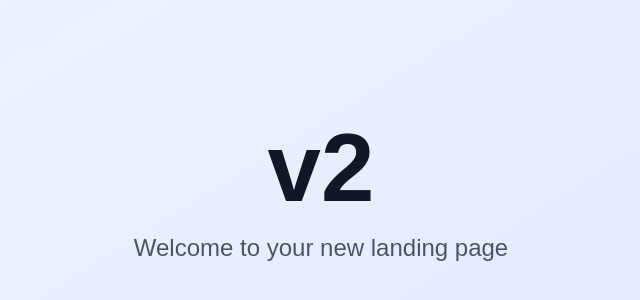
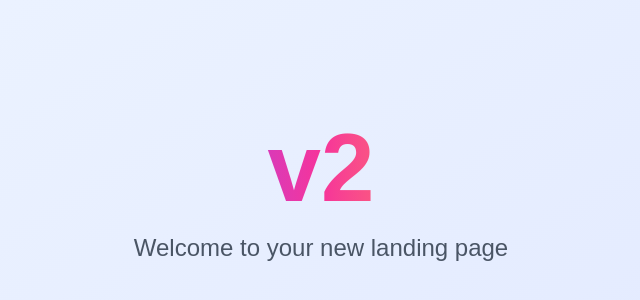
Before and after one commit to ns-test-org/testing-stand-169, a Next.js app in the folder packages/testing-stand-169/: page / in a window 1280 px wide. Shown: the part 208-508 px from the top of the page, without its empty margins (319-959 px from the left). Built offline with nearby package versions, Linux system fonts and the light colour scheme.

Commit message:
AI chat session: Updated code and files

```diff
--- a/packages/testing-stand-169/src/app/page.tsx
+++ b/packages/testing-stand-169/src/app/page.tsx
@@ -2,7 +2,7 @@ export default function Landing() {
   return (
     <div className="min-h-screen w-full flex items-center justify-center bg-gradient-to-br from-blue-50 to-indigo-100">
       <div className="text-center px-6">
-        <h1 className="text-6xl md:text-8xl font-bold text-gray-900 mb-4">
+        <h1 className="text-6xl md:text-8xl font-bold mb-4 bg-gradient-to-r from-purple-600 via-pink-500 to-orange-400 bg-clip-text text-transparent">
           v2
         </h1>
         <p className="text-xl md:text-2xl text-gray-600">
```
